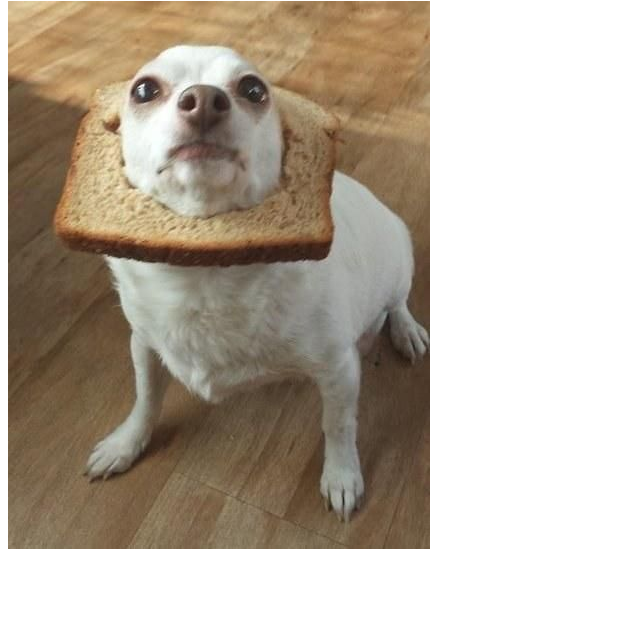
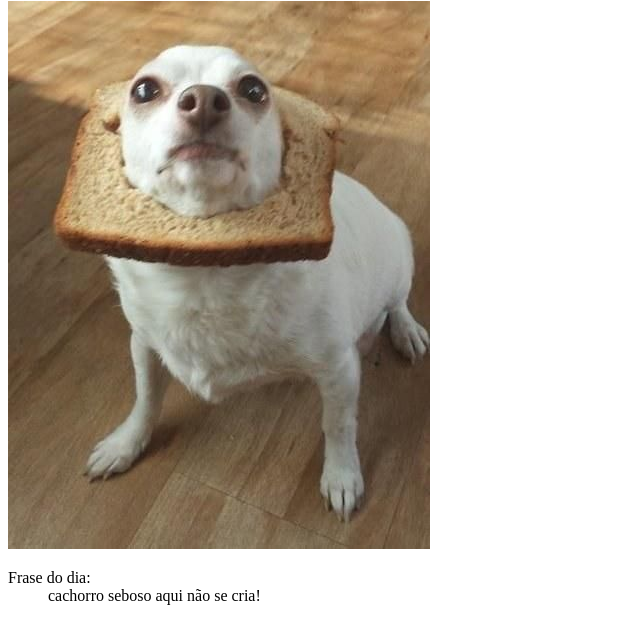
Before and after one commit to JoaoLucasLD/Capacitacao-git-github, a plain HTML site: page index.html in a window 1280 px wide. Shown: the part 79-722 px from the top of the page, without its empty margins (0-640 px from the left). Drawn offline with Linux system fonts and the light colour scheme.

Commit message:
Adicionando um texto a image
Trocando o elemento do título de dd para dt

```diff
--- a/index.html
+++ b/index.html
@@ -7,5 +7,9 @@
     <body>
         <h1>Cachorro com uma carinha de pão</h1>
         <img src="cachorroPão.jpg" title="Cachorrinho com a carinha dentro de um pão de forma" #tamfixo/>
+        <dl>
+            <dt>Frase do dia:</dt>
+            <dd>cachorro seboso aqui não se cria!</dd>
+        </dl>
     </body>
 </html>
```
